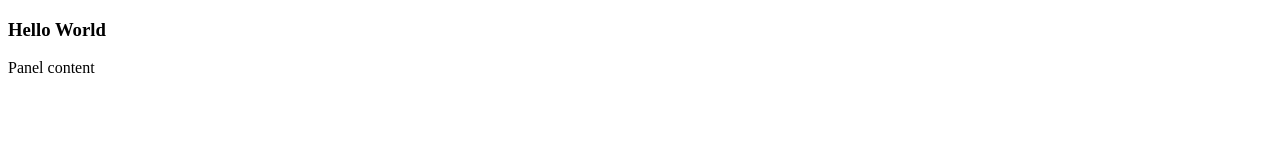
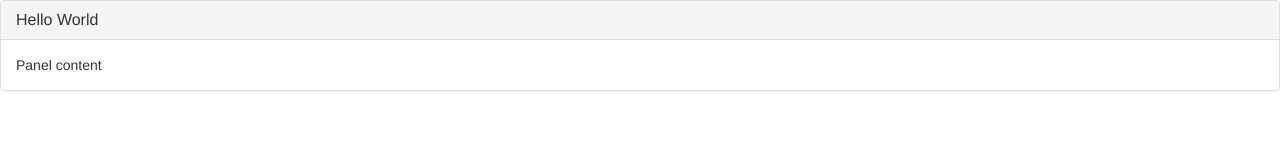
Before and after one commit to vaibzz2012/test_2, a plain HTML site: page index.html in a window 1280 px wide. Drawn offline with nearby package versions, Linux system fonts and the light colour scheme.

Commit message:
added header1

```diff
--- a/index.html
+++ b/index.html
@@ -3,6 +3,7 @@
 <head>
 
     <title>Index</title>
+    <link rel="stylesheet" href="/home/asus/AWP_190840820103/bootstrap.css">
 </head>
 <body>
 
@@ -15,5 +16,6 @@
           </div>
     </div>
 
+
 </body>
 </html>
```
